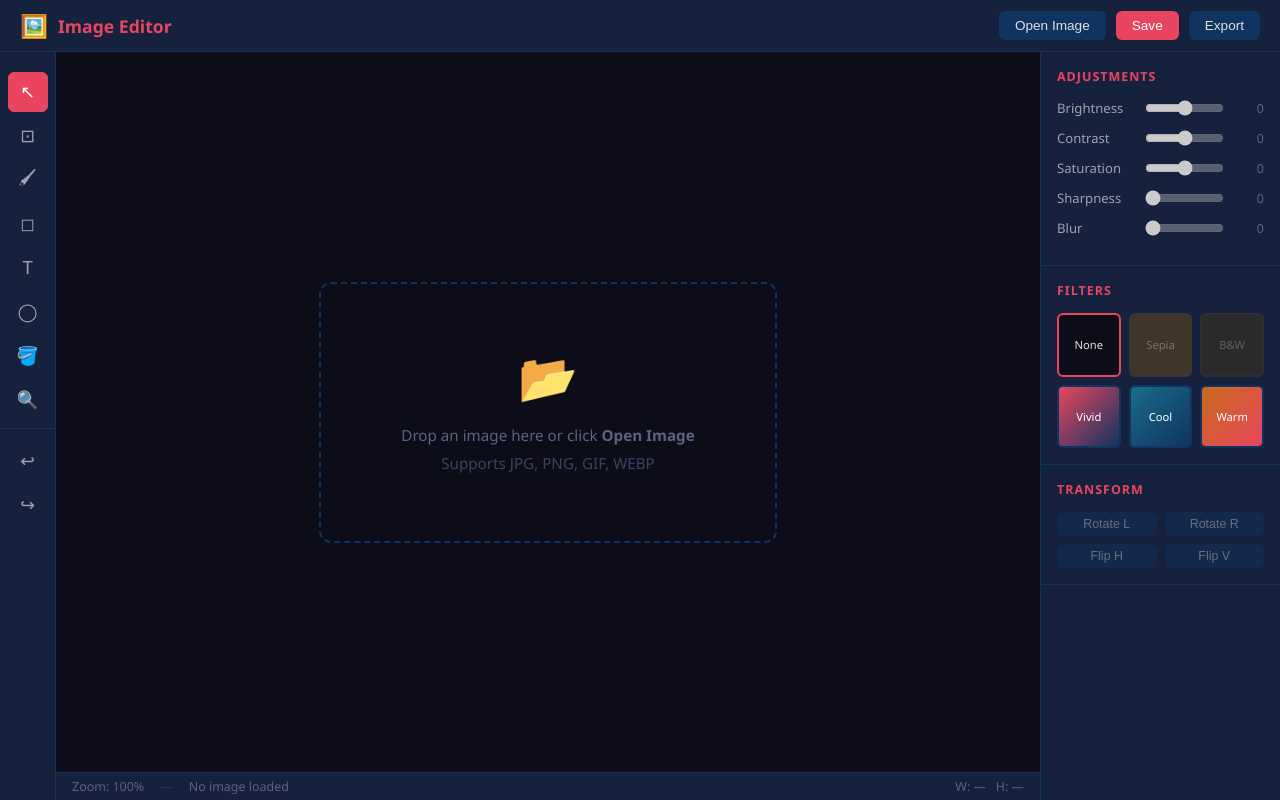
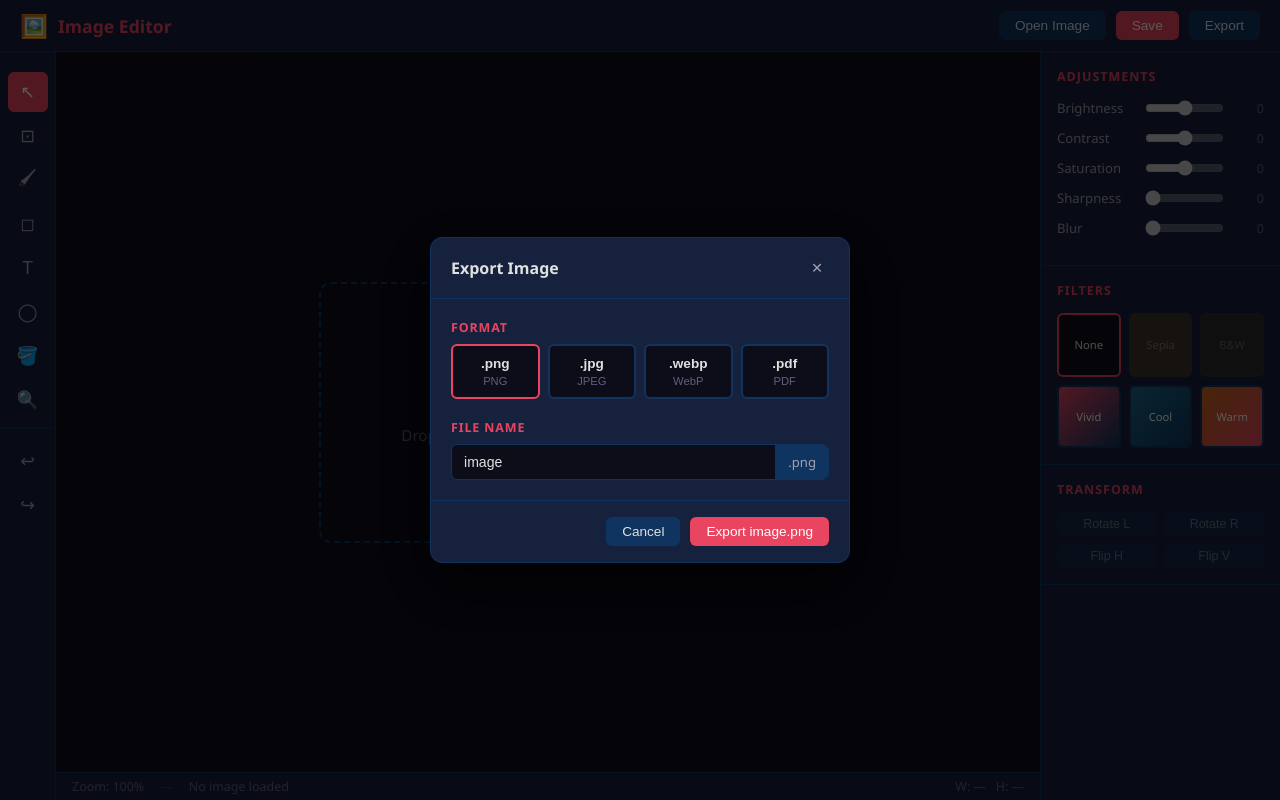
Before and after one commit to dav1ddq0/image-editor, a Vue app: page / in a window 1280 px wide. Both pictures are taken after a click on the button "Export". Built offline with nearby package versions, Linux system fonts and the light colour scheme.

Commit message:
Implement Export dialog with PNG, JPEG, WebP and PDF support

```diff
--- a/package.json
+++ b/package.json
@@ -9,6 +9,7 @@
     "preview": "vite preview"
   },
   "dependencies": {
+    "jspdf": "^4.2.1",
     "pinia": "^3.0.4",
     "vue": "^3.5.30"
   },
--- a/src/components/ImageEditor.vue
+++ b/src/components/ImageEditor.vue
@@ -4,13 +4,18 @@
   file open and save/export operations on behalf of the child components.
 -->
 <script setup lang="ts">
+import { ref } from 'vue'
+import { jsPDF } from 'jspdf'
 import { useEditorStore } from '@/stores/editorStore'
-import AppNavbar  from './navbar/AppNavbar.vue'
-import AppToolbar from './toolbar/AppToolbar.vue'
-import CanvasArea from './canvas/CanvasArea.vue'
-import RightPanel from './panels/RightPanel.vue'
+import AppNavbar    from './navbar/AppNavbar.vue'
+import AppToolbar   from './toolbar/AppToolbar.vue'
+import CanvasArea   from './canvas/CanvasArea.vue'
+import RightPanel   from './panels/RightPanel.vue'
+import ExportDialog from './export/ExportDialog.vue'
+import type { ExportOptions } from '@/types/editor'
 
 const editor = useEditorStore()
+const showExportDialog = ref(false)
 
 function openImage(): void {
   // A transient <input type="file"> is created in memory and never appended to
@@ -60,41 +65,41 @@ function applySharpen(ctx: CanvasRenderingContext2D, amount: number): void {
   ctx.putImageData(dst, 0, 0)
 }
 
-function saveImage(): void {
-  if (!editor.image) return
+// Builds the fully composited canvas (filters + transform + sharpness).
+// Used by both Save and Export so the output is always identical.
+function buildCanvas(img: HTMLImageElement): HTMLCanvasElement {
+  const w        = img.naturalWidth
+  const h        = img.naturalHeight
+  const rotation = editor.rotation
+  const isOdd    = rotation === 90 || rotation === 270
 
-  const source   = editor.image
-  const rotation = editor.rotation
-  const img      = new Image()
-
-  img.onload = () => {
-    const w = img.naturalWidth
-    const h = img.naturalHeight
-
-    // When rotated 90° or 270° the output dimensions are swapped
-    const isOdd    = rotation === 90 || rotation === 270
-    const canvas   = document.createElement('canvas')
-    canvas.width   = isOdd ? h : w
-    canvas.height  = isOdd ? w : h
+  const canvas  = document.createElement('canvas')
+  canvas.width  = isOdd ? h : w
+  canvas.height = isOdd ? w : h
 
   const ctx = canvas.getContext('2d')!
 
-    // Apply filter first so it is baked into the exported pixels
   ctx.filter = editor.cssFilter || 'none'
-
-    // Translate to canvas center, rotate, then apply flip scales
   ctx.translate(canvas.width / 2, canvas.height / 2)
   ctx.rotate((rotation * Math.PI) / 180)
   ctx.scale(editor.flipH ? -1 : 1, editor.flipV ? -1 : 1)
-
-    // Draw the image centered at the (now transformed) origin
   ctx.drawImage(img, -w / 2, -h / 2)
 
   // ctx.filter does not support url() SVG references, so sharpness is
   // applied via a JS convolution pass after the image is drawn
-    ctx.setTransform(1, 0, 0, 1, 0, 0) // reset transform before pixel manipulation
+  ctx.setTransform(1, 0, 0, 1, 0, 0)
   applySharpen(ctx, editor.adjustments.sharpness)
 
+  return canvas
+}
+
+function saveImage(): void {
+  if (!editor.image) return
+  const source = editor.image
+  const img    = new Image()
+
+  img.onload = () => {
+    const canvas = buildCanvas(img)
     canvas.toBlob((blob) => {
       if (!blob) return
       const url = URL.createObjectURL(blob)
@@ -108,17 +113,61 @@ function saveImage(): void {
 
   img.src = source.src
 }
+
+function exportImage(options: ExportOptions): void {
+  if (!editor.image) return
+  const img = new Image()
+
+  img.onload = () => {
+    const canvas = buildCanvas(img)
+
+    if (options.format === 'pdf') {
+      const dataUrl    = canvas.toDataURL('image/jpeg', 0.92)
+      const isLandscape = canvas.width > canvas.height
+      const pdf        = new jsPDF({
+        orientation: isLandscape ? 'landscape' : 'portrait',
+        unit:        'px',
+        format:      [canvas.width, canvas.height],
+      })
+      pdf.addImage(dataUrl, 'JPEG', 0, 0, canvas.width, canvas.height)
+      pdf.save(options.fileName)
+      return
+    }
+
+    const mimeType = `image/${options.format}`
+    // quality must be in 0–1 range for canvas API
+    const quality  = options.format === 'png' ? undefined : options.quality / 100
+
+    canvas.toBlob((blob) => {
+      if (!blob) return
+      const url = URL.createObjectURL(blob)
+      const a   = document.createElement('a')
+      a.href     = url
+      a.download = options.fileName
+      a.click()
+      URL.revokeObjectURL(url)
+    }, mimeType, quality)
+  }
+
+  img.src = editor.image.src
+}
 </script>
 
 <template>
   <div class="editor-layout">
-    <AppNavbar @open="openImage" @save="saveImage" />
+    <AppNavbar @open="openImage" @save="saveImage" @export="showExportDialog = true" />
 
     <div class="editor-body">
       <AppToolbar />
       <CanvasArea />
       <RightPanel />
     </div>
+
+    <ExportDialog
+      v-model:visible="showExportDialog"
+      :default-name="editor.image?.name ?? 'image'"
+      @export="exportImage"
+    />
   </div>
 </template>
 
--- /dev/null
+++ b/src/components/export/ExportDialog.vue
@@ -0,0 +1,291 @@
+<!--
+  ExportDialog.vue
+  Modal dialog that lets the user choose export format, quality, and file name
+  before downloading the edited image.
+-->
+<script setup lang="ts">
+import { ref, computed, watch } from 'vue'
+import type { ExportFormat, ExportOptions } from '@/types/editor'
+
+const props = defineProps<{ visible: boolean; defaultName: string }>()
+
+const emit = defineEmits<{
+  'update:visible': [value: boolean]
+  'export': [options: ExportOptions]
+}>()
+
+// ── Local state ────────────────────────────────────────────────────────────────
+
+const format   = ref<ExportFormat>('png')
+const quality  = ref<number>(90)
+const fileName = ref<string>('')
+
+// Pre-fill file name (strip extension) when the dialog opens
+watch(() => props.visible, (open) => {
+  if (open) fileName.value = props.defaultName.replace(/\.[^.]+$/, '')
+})
+
+interface FormatOption { id: ExportFormat; label: string; ext: string; lossy: boolean }
+
+const formats: FormatOption[] = [
+  { id: 'png',  label: 'PNG',  ext: 'png',  lossy: false },
+  { id: 'jpeg', label: 'JPEG', ext: 'jpg',  lossy: true  },
+  { id: 'webp', label: 'WebP', ext: 'webp', lossy: true  },
+  { id: 'pdf',  label: 'PDF',  ext: 'pdf',  lossy: false },
+]
+
+const selected   = computed(() => formats.find(f => f.id === format.value)!)
+const showQuality = computed(() => selected.value.lossy)
+
+const outputName = computed(() =>
+  `${fileName.value || 'image'}.${selected.value.ext}`
+)
+
+// ── Actions ────────────────────────────────────────────────────────────────────
+
+function submit(): void {
+  emit('export', { format: format.value, quality: quality.value, fileName: outputName.value })
+  emit('update:visible', false)
+}
+
+function close(): void {
+  emit('update:visible', false)
+}
+</script>
+
+<template>
+  <Teleport to="body">
+    <div v-if="visible" class="overlay" @click.self="close">
+      <div class="dialog">
+
+        <header class="dialog-header">
+          <h2>Export Image</h2>
+          <button class="close-btn" @click="close">✕</button>
+        </header>
+
+        <div class="dialog-body">
+
+          <!-- Format selector -->
+          <div class="field">
+            <label class="field-label">Format</label>
+            <div class="format-grid">
+              <button
+                v-for="f in formats"
+                :key="f.id"
+                class="format-btn"
+                :class="{ active: format === f.id }"
+                @click="format = f.id"
+              >
+                <span class="format-ext">.{{ f.ext }}</span>
+                <span class="format-name">{{ f.label }}</span>
+              </button>
+            </div>
+          </div>
+
+          <!-- Quality slider — only for lossy formats -->
+          <div v-if="showQuality" class="field">
+            <label class="field-label">
+              Quality
+              <span class="quality-value">{{ quality }}%</span>
+            </label>
+            <input
+              type="range"
+              min="1"
+              max="100"
+              v-model.number="quality"
+              class="quality-slider"
+            />
+            <div class="quality-hints">
+              <span>Smaller file</span>
+              <span>Better quality</span>
+            </div>
+          </div>
+
+          <!-- File name -->
+          <div class="field">
+            <label class="field-label">File name</label>
+            <div class="filename-row">
+              <input
+                type="text"
+                v-model="fileName"
+                class="filename-input"
+                placeholder="image"
+              />
+              <span class="filename-ext">.{{ selected.ext }}</span>
+            </div>
+          </div>
+
+        </div>
+
+        <footer class="dialog-footer">
+          <button class="btn btn-secondary" @click="close">Cancel</button>
+          <button class="btn btn-primary" @click="submit">
+            Export {{ outputName }}
+          </button>
+        </footer>
+
+      </div>
+    </div>
+  </Teleport>
+</template>
+
+<style scoped>
+.overlay {
+  position: fixed;
+  inset: 0;
+  background: rgba(0, 0, 0, 0.65);
+  display: flex;
+  align-items: center;
+  justify-content: center;
+  z-index: 1000;
+}
+
+.dialog {
+  background: var(--color-surface);
+  border: 1px solid var(--color-border);
+  border-radius: var(--radius-md);
+  width: 420px;
+  max-width: 95vw;
+  display: flex;
+  flex-direction: column;
+  gap: 0;
+  box-shadow: 0 20px 60px rgba(0, 0, 0, 0.6);
+}
+
+/* Header */
+.dialog-header {
+  display: flex;
+  align-items: center;
+  justify-content: space-between;
+  padding: 18px 20px;
+  border-bottom: 1px solid var(--color-border);
+}
+
+.dialog-header h2 {
+  font-size: 1rem;
+  font-weight: 600;
+  color: var(--color-text);
+}
+
+.close-btn {
+  background: none;
+  border: none;
+  color: var(--color-muted);
+  font-size: 0.9rem;
+  cursor: pointer;
+  padding: 4px 6px;
+  border-radius: var(--radius-sm);
+  transition: color var(--transition);
+}
+
+.close-btn:hover { color: var(--color-accent); }
+
+/* Body */
+.dialog-body {
+  padding: 20px;
+  display: flex;
+  flex-direction: column;
+  gap: 20px;
+}
+
+.field { display: flex; flex-direction: column; gap: 8px; }
+
+.field-label {
+  font-size: 0.78rem;
+  font-weight: 600;
+  text-transform: uppercase;
+  letter-spacing: 0.07em;
+  color: var(--color-accent);
+  display: flex;
+  justify-content: space-between;
+  align-items: center;
+}
+
+/* Format grid */
+.format-grid {
+  display: grid;
+  grid-template-columns: repeat(4, 1fr);
+  gap: 8px;
+}
+
+.format-btn {
+  display: flex;
+  flex-direction: column;
+  align-items: center;
+  gap: 4px;
+  padding: 10px 6px;
+  background: var(--color-bg);
+  border: 2px solid var(--color-border);
+  border-radius: var(--radius-sm);
+  cursor: pointer;
+  transition: border-color var(--transition);
+}
+
+.format-btn:hover   { border-color: var(--color-muted); }
+.format-btn.active  { border-color: var(--color-accent); }
+
+.format-ext {
+  font-size: 0.85rem;
+  font-weight: 700;
+  color: var(--color-text);
+}
+
+.format-name {
+  font-size: 0.7rem;
+  color: var(--color-subtle);
+}
+
+/* Quality */
+.quality-value { color: var(--color-text); font-weight: 600; }
+
+.quality-slider {
+  accent-color: var(--color-accent);
+  width: 100%;
+  cursor: pointer;
+}
+
+.quality-hints {
+  display: flex;
+  justify-content: space-between;
+  font-size: 0.7rem;
+  color: var(--color-subtle);
+}
+
+/* File name */
+.filename-row {
+  display: flex;
+  align-items: center;
+  background: var(--color-bg);
+  border: 1px solid var(--color-border);
+  border-radius: var(--radius-sm);
+  overflow: hidden;
+}
+
+.filename-input {
+  flex: 1;
+  background: transparent;
+  border: none;
+  outline: none;
+  color: var(--color-text);
+  font-size: 0.88rem;
+  padding: 8px 12px;
+}
+
+.filename-ext {
+  padding: 8px 12px;
+  background: var(--color-border);
+  color: var(--color-muted);
+  font-size: 0.82rem;
+  border-left: 1px solid var(--color-border);
+  white-space: nowrap;
+}
+
+/* Footer */
+.dialog-footer {
+  display: flex;
+  justify-content: flex-end;
+  gap: 10px;
+  padding: 16px 20px;
+  border-top: 1px solid var(--color-border);
+}
+</style>
```
Also changed, not shown: src/types/editor.ts (+8 -0 lines), 1 other file (tests, documents, lock files or other folders). Lines whose indentation alone changed are shown as unchanged.
